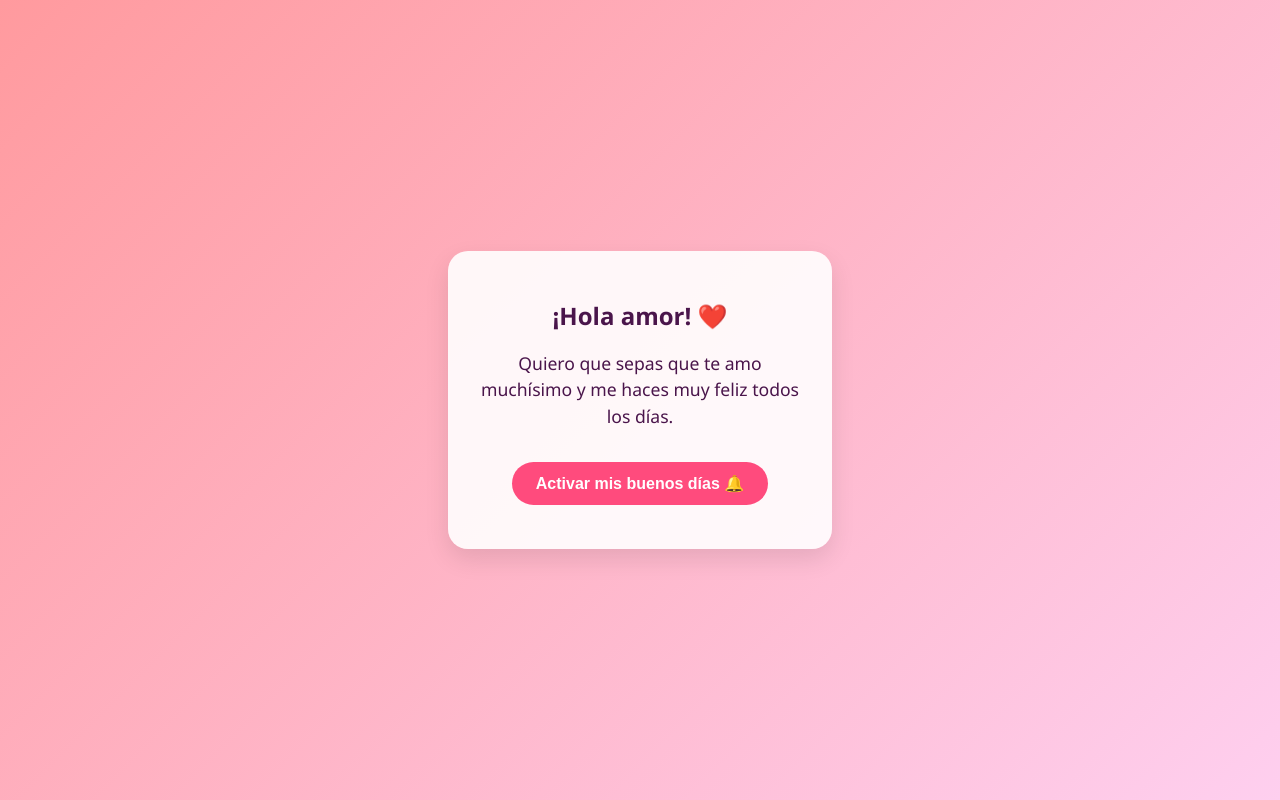
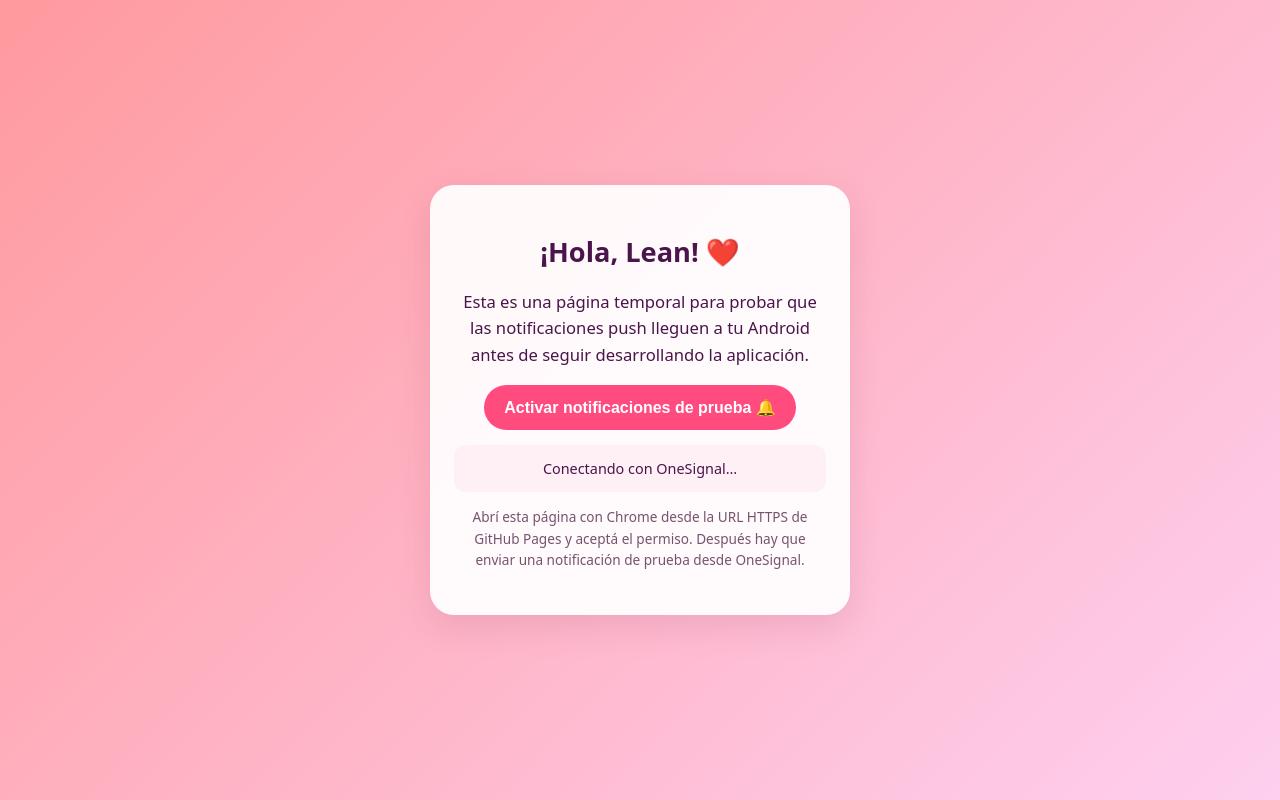
Before and after one commit to leandronesci-ai/appBuenosDias, a plain HTML site: page index.html in a window 1280 px wide. Drawn offline with Linux system fonts and the light colour scheme.

Commit message:
Update index.html

```diff
--- a/index.html
+++ b/index.html
@@ -1,79 +1,15 @@
-<!DOCTYPE html>
+<!doctype html>
 <html lang="es">
 <head>
-  <meta charset="UTF-8">
-  <meta name="viewport" content="width=device-width, initial-scale=1.0">
-  <title>Para mi amor ❤️</title>
-  <link rel="manifest" href="manifest.json">
-  <style>
-    body {
-      font-family: 'Segoe UI', sans-serif;
-      background: linear-gradient(135deg, #ff9a9e 0%, #fecfef 100%);
-      height: 100vh;
-      margin: 0;
-      display: flex;
-      justify-content: center;
-      align-items: center;
-      text-align: center;
-      color: #4a154b;
-    }
-    .card {
-      background: rgba(255, 255, 255, 0.9);
-      padding: 2rem;
-      border-radius: 20px;
-      box-shadow: 0 10px 25px rgba(0,0,0,0.1);
-      max-width: 320px;
-      margin: 20px;
-    }
-    h1 { font-size: 1.5rem; margin-bottom: 1rem; }
-    p { font-size: 1.1rem; line-height: 1.5; }
-    button {
-      background: #ff4b7d;
-      color: white;
-      border: none;
-      padding: 12px 24px;
-      border-radius: 25px;
-      font-size: 1rem;
-      cursor: pointer;
-      margin-top: 15px;
-      font-weight: bold;
-    }
-    #estado {
-      margin-top: 12px;
-      font-size: 0.9rem;
-      color: #888;
-    }
-  </style>
-  <script src="https://cdn.onesignal.com/sdks/web/v16/OneSignalSDK.page.js" defer></script>
-  <script>
-    window.OneSignalDeferred = window.OneSignalDeferred || [];
-    OneSignalDeferred.push(async function(OneSignal) {
-      await OneSignal.init({
-        appId: "198fd934-625c-40d0-b679-d375844baaa0",
-        serviceWorkerParam: { scope: "/appBuenosDias/" },
-        serviceWorkerPath: "OneSignalSDKWorker.js"
-      });
-    });
-
-    function activarAvisos() {
-      document.getElementById("estado").innerText = "Pidiendo permiso...";
-      OneSignalDeferred.push(async function(OneSignal) {
-        try {
-          await OneSignal.Notifications.requestPermission();
-          document.getElementById("estado").innerText = "¡Listo! Ya estás suscripta ❤️";
-        } catch (e) {
-          document.getElementById("estado").innerText = "Error: " + e.message;
-        }
-      });
-    }
-  </script>
-</head>
-<body>
-  <div class="card">
-    <h1>¡Hola amor! ❤️</h1>
-    <p id="mensaje-dia">Quiero que sepas que te amo muchísimo y me haces muy feliz todos los días.</p>
-    <button onclick="activarAvisos()">Activar mis buenos días 🔔</button>
-    <div id="estado"></div>
-  </div>
-</body>
-</html>
+<meta charset="utf-8"><meta name="viewport" content="width=device-width,initial-scale=1"><meta name="theme-color" content="#ff4b7d"><title>Prueba de notificaciones ❤️</title><link rel="manifest" href="manifest.json">
+<style>*{box-sizing:border-box}body{font-family:system-ui,-apple-system,Segoe UI,sans-serif;min-height:100vh;margin:0;padding:24px;display:grid;place-items:center;text-align:center;color:#4a154b;background:linear-gradient(135deg,#ff9a9e,#fecfef)}.card{width:min(100%,420px);padding:30px 24px;background:#ffffffed;border-radius:24px;box-shadow:0 12px 35px #7a17451f}h1{font-size:1.7rem}p{font-size:1.04rem;line-height:1.6}button{background:#ff4b7d;color:white;border:0;border-radius:24px;padding:13px 20px;font-size:1rem;font-weight:700;cursor:pointer}.hint{font-size:.85rem;color:#76536f}.status{font-size:.9rem;background:#fff0f6;padding:12px;border-radius:12px;overflow-wrap:anywhere}</style>
+<script src="https://cdn.onesignal.com/sdks/web/v16/OneSignalSDK.page.js" defer></script>
+<script>
+window.ONESIGNAL_APP_ID="198fd934-625c-40d0-b679-d375844baaa0";
+window.OneSignalDeferred=window.OneSignalDeferred||[];
+function setStatus(text){const e=document.getElementById('estado');if(e)e.textContent=text;}
+function refreshStatus(OS){try{const sub=OS.User&&OS.User.PushSubscription;const permission=OS.Notifications.permission?'Permiso concedido':'Permiso no concedido';const id=sub&&sub.id?sub.id:'ID de suscripción todavía no disponible';const active=sub&&sub.optedIn?'Suscripción activa':'Suscripción todavía no activa';setStatus(permission+' · '+active+' · '+id);}catch(e){setStatus('No se pudo leer el estado: '+e.message);}}
+window.OneSignalDeferred.push(async function(OS){try{await OS.init({appId:window.ONESIGNAL_APP_ID});await OS.login('lean-prueba-notificaciones');refreshStatus(OS);if(OS.User&&OS.User.PushSubscription){OS.User.PushSubscription.addEventListener('change',function(){refreshStatus(OS);});}}catch(e){setStatus('Error al conectar OneSignal: '+(e.message||e));}});
+function activarNotificaciones(){window.OneSignalDeferred.push(async function(OS){try{await OS.Notifications.requestPermission();refreshStatus(OS);if(OS.Notifications.permission)alert('Permiso concedido. Ahora hay que enviar una notificación real desde el panel de OneSignal para comprobar la entrega.');else alert('No se concedió el permiso. Revisá los permisos de notificaciones de Chrome en Android.');}catch(e){setStatus('Error: '+(e.message||e));alert('No se pudo activar: '+(e.message||e));}});}
+</script></head>
+<body><main class="card"><h1>¡Hola, Lean! ❤️</h1><p>Esta es una página temporal para probar que las notificaciones push lleguen a tu Android antes de seguir desarrollando la aplicación.</p><button onclick="activarNotificaciones()">Activar notificaciones de prueba 🔔</button><p id="estado" class="status" role="status">Conectando con OneSignal…</p><p class="hint">Abrí esta página con Chrome desde la URL HTTPS de GitHub Pages y aceptá el permiso. Después hay que enviar una notificación de prueba desde OneSignal.</p></main></body></html>
```
